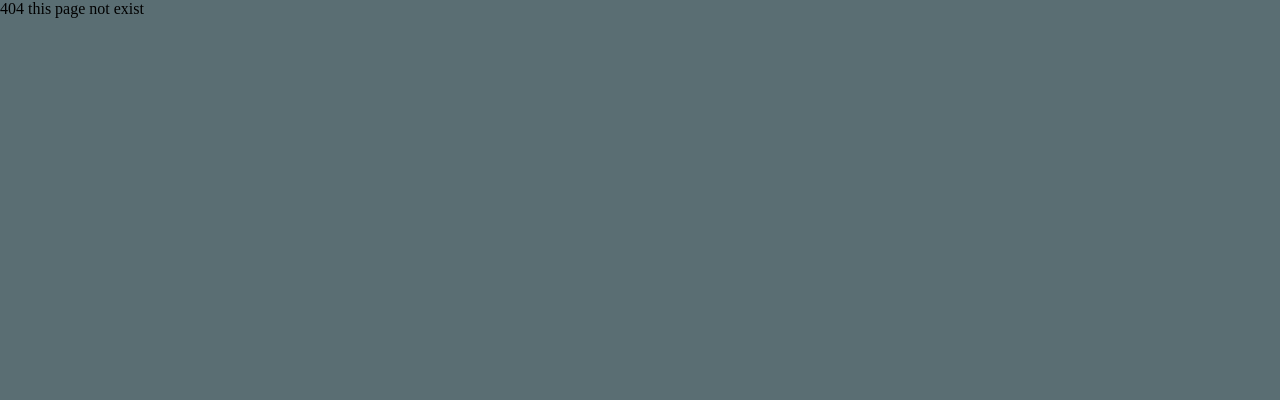
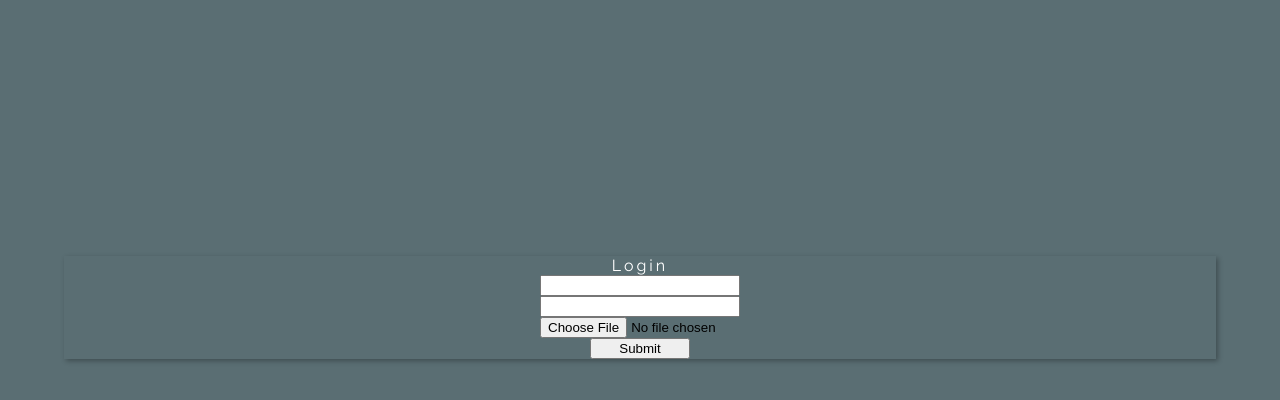
Before and after one commit to DiegoDimitroffPetcoff/ZucaBranch, a React (Create React App) app: page /login/form in a window 1280 px wide. Before the commit this address had no page. Shown: the top 400 px of the page. Built offline with nearby package versions, Linux system fonts and the light colour scheme.

Commit message:
First Form and Login

```diff
--- a/package.json
+++ b/package.json
@@ -8,6 +8,7 @@
     "@testing-library/react": "^13.4.0",
     "@testing-library/user-event": "^13.5.0",
     "axios": "^1.4.0",
+    "formik": "^2.2.9",
     "react": "^18.2.0",
     "react-dom": "^18.2.0",
     "react-icons": "^4.8.0",
--- a/src/App.js
+++ b/src/App.js
@@ -2,6 +2,8 @@ import Header from "./pages/header";
 import { Routes, Route } from "react-router-dom";
 import ProjectsList from "./pages/projects/projectsList";
 import ProjectComponent from "./pages/projects/project/project"
+import Login from "./pages/auth/login";
+import Form from "./pages/form/form";
 import PageNotFound from "./pages/404";
 
 
@@ -14,6 +16,8 @@ function App() {
       <Route exact path="/projectlist" element={<ProjectsList />}>   </Route>
       <Route path="/projectlist/:project1" element={<ProjectComponent />}></Route>
       <Route path="*" element={<PageNotFound />}></Route>
+      <Route path="/login" element={<Login />}></Route>
+      <Route path="/login/form" element={<Form />}></Route>
 
 
 
--- /dev/null
+++ b/src/css/login.css
@@ -0,0 +1,31 @@
+.containerLogin{
+  display: flex;
+  flex-direction: column;
+  align-content: center;
+  justify-content: center;
+  box-shadow: 2px 2px 5px rgba(0, 0, 0, 0.3);
+  margin: 20% 5%;
+}
+form{
+
+  display: flex;
+  flex-direction: column;
+  width: 200px;
+  margin: 0 auto;
+
+
+}
+
+button{
+  width: 100px;
+  margin: 0 auto;
+}
+
+@media screen and (max-width: 768px) {
+  .containerLogin{
+    display: flex;
+    flex-direction: column;
+    align-content: center;
+    justify-content: center;
+  }
+}
--- /dev/null
+++ b/src/pages/auth/login.js
@@ -0,0 +1,53 @@
+import React, { useDebugValue } from "react";
+import { Formik } from "formik";
+import axios from "axios";
+import '../../css/login.css'
+
+const Login = () => (
+  <div className="containerLogin">
+    <h1>Login</h1>
+    <Formik
+      initialValues={{ name: "", password: "" }}
+      onSubmit={async (values, { setSubmitting }) => {
+        const response = await axios.post(`http://localhost:3000/login/`, {
+          username: values.name,
+          password: values.password,
+        });
+        let userData = response.data
+      }}
+    >
+      {({
+        values,
+        errors,
+        touched,
+        handleChange,
+        handleBlur,
+        handleSubmit,
+        isSubmitting,
+        /* and other goodies */
+      }) => (
+        <form onSubmit={handleSubmit}>
+          <input
+            type="name"
+            name="name"
+            onChange={handleChange}
+            onBlur={handleBlur}
+          />
+
+          <input
+            type="password"
+            name="password"
+            onChange={handleChange}
+            onBlur={handleBlur}
+          />
+          {errors.password && touched.password && errors.password}
+          <button type="submit" disabled={isSubmitting}>
+            Submit
+          </button>
+        </form>
+      )}
+    </Formik>
+  </div>
+);
+
+export default Login;
--- /dev/null
+++ b/src/pages/form/form.js
@@ -0,0 +1,63 @@
+import React, { useDebugValue } from "react";
+import { Formik } from "formik";
+import axios from "axios";
+import '../../css/login.css'
+
+const Form = () => (
+  <div className="containerLogin">
+    <h1>Login</h1>
+    <Formik
+      initialValues={{ name: "", password: "", file: ""}}
+      onSubmit={async (values, { setSubmitting }) => {
+        const response = await axios.post(`https://zucaarqback.onrender.com/project`, {
+          name: values.name,
+          password: values.password,
+          image: values.image
+        });
+        let userData = response.data
+         console.log(JSON.stringify(response.data))
+        console.log(JSON.stringify(userData))
+      }}
+    >
+      {({
+        values,
+        errors,
+        touched,
+        handleChange,
+        handleBlur,
+        handleSubmit,
+        isSubmitting,
+        /* and other goodies */
+      }) => (
+        <form onSubmit={handleSubmit}>
+          <input
+            type="name"
+            name="name"
+            onChange={handleChange}
+            onBlur={handleBlur}
+          />
+
+          <input
+            type="description"
+            name="description"
+            onChange={handleChange}
+            onBlur={handleBlur}
+          />
+
+<input
+            type="file"
+            name="file"
+            onChange={handleChange}
+            onBlur={handleBlur}
+          />
+          {errors.password && touched.password && errors.password}
+          <button type="submit" disabled={isSubmitting}>
+            Submit
+          </button>
+        </form>
+      )}
+    </Formik>
+  </div>
+);
+
+export default Form;
```
Also changed, not shown: 1 other file (tests, documents, lock files or other folders).
